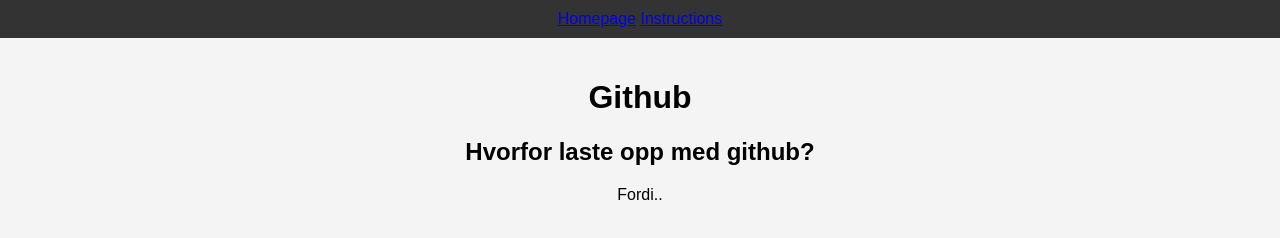
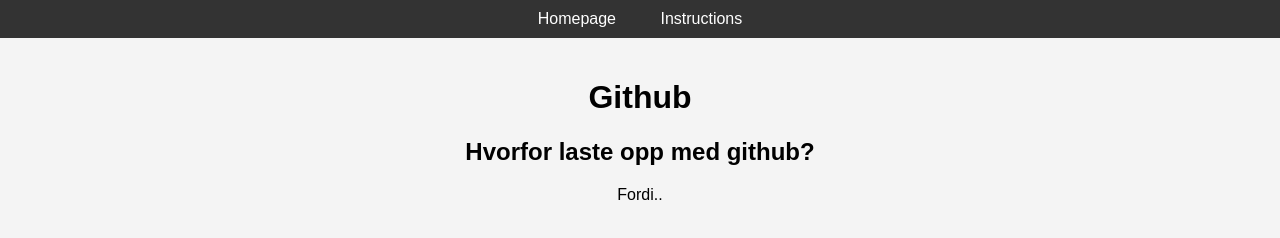
Before and after one commit to Cr4sh07/Eksamens-ving, a plain HTML site: page index.html in a window 1280 px wide. Drawn offline with Linux system fonts and the light colour scheme.

Commit message:
Fikset så linkene ser bedre ut

```diff
--- a/index.html
+++ b/index.html
@@ -21,6 +21,14 @@
         }
         .active {
             display: block;
+        }
+        .navbar a {
+            color: white;
+            text-decoration: none;
+            padding: 10px 20px;
+        }
+        .navbar a:hover {
+            background-color: #555;
         }
     </style>
 </head>
```
